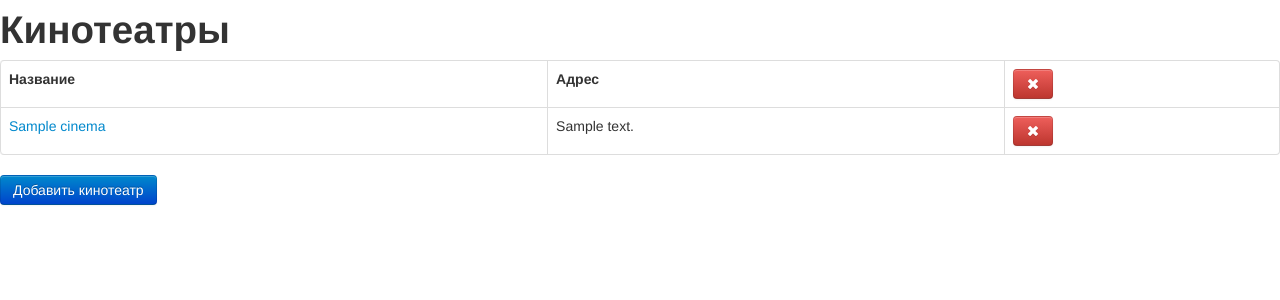
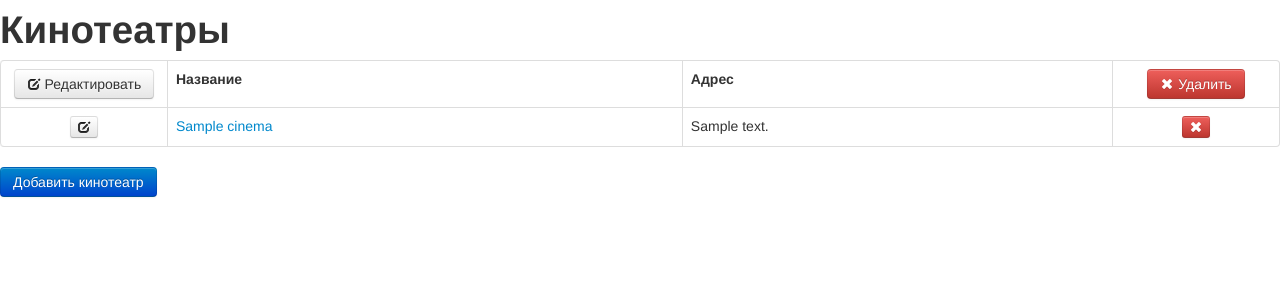
Before and after one commit to side2k/edmin_test, a Django app: template edmin_test/templates/index.html in a window 1280 px wide. Shown: the top 300 px of the page. Run offline with Django 3.2, Linux system fonts and the light colour scheme; the template is opened without the code that fills it: most values are stand-ins (such as "Sample title", 1, 10 or a date in 2020).

Commit message:
added buttons for editing cinemas; some style fixes for cinemas table

```diff
--- a/edmin_test/static/css/main.css
+++ b/edmin_test/static/css/main.css
@@ -9,3 +9,9 @@ form .errorlist {
 form input[type=text] {
     width: 90%;
 }
+
+.cinemas-list .column-edit,
+.cinemas-list .column-delete {
+    text-align: center;
+    width: 150px;
+}
--- a/edmin_test/templates/index.html
+++ b/edmin_test/templates/index.html
@@ -3,24 +3,36 @@
     <h1>Кинотеатры</h1>
     <table class="table table-bordered table-hover cinemas-list">
         <tr>
+            <th class="column-edit">
+                <button class="btn">
+                    <i class="icon-edit"></i>
+                    Редактировать
+                </button>
+            </th>
             <th>Название</th>
             <th>Адрес</th>
-            <th>
+            <th class="column-delete">
                 <button class="btn btn-danger">
                     <i class="icon-remove icon-white"></i>
+                    Удалить
                 </button>
             </th>
         </tr>
         {% for cinema in cinemas %}
             <tr>
+                <td class="column-edit">
+                    <button class="btn btn-mini">
+                        <i class="icon-edit"></i>
+                    </button>
+                </td>
                 <td>
                     <a href="{% url 'cinema' cinema_id=cinema.id %}">
                         {{ cinema.name }}
                     </a>
                 </td>
                 <td>{{ cinema.address }}</td>
-                <td>
-                    <button class="btn btn-danger cinema-delete" data-cinema="{{ cinema.id }}">
+                <td class="column-delete">
+                    <button class="btn btn-mini btn-danger cinema-delete" data-cinema="{{ cinema.id }}">
                         <i class="icon-remove icon-white"></i>
                     </button>
                 </td>
```
